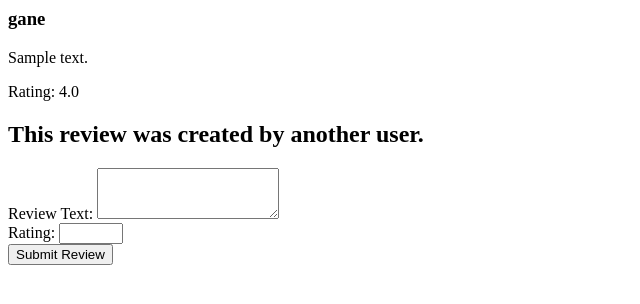
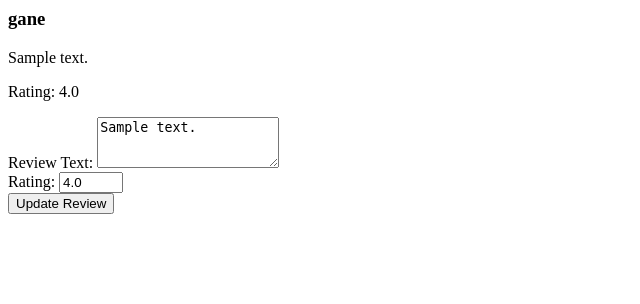
Before and after one commit to boyapally-ganesh/myproject1, a Django app: template restaurantapp/templates/review.html in a window 1280 px wide. Shown: the top 304 px of the page, without its empty margins (0-640 px from the left). Run offline with Django 4.2, Linux system fonts and the light colour scheme; the template is opened without the code that fills it: values that come from a table or form of the project are taken from there, others are empty; data comes from the database, SQL or seed files in the repository; tables that the repository leaves empty hold one stand-in row (values such as "Sample post").

Commit message:
Update review.html

```diff
--- a/restaurantapp/templates/review.html
+++ b/restaurantapp/templates/review.html
@@ -3,40 +3,140 @@
 
 <!-- Display reviews -->
 {% for review in reviews %}
-
     {% if review %}
         <div class="review">
             <h3>{{ review.user }}</h3>
             <p>{{ review.text }}</p>
             <p>Rating: {{ review.rating }}</p>
+
+            {% if review.user == request.user %}
+                <button type="button" class="btn btn-primary edit-review" data-review-id="{{ review.id }}">Edit Review</button>
+                <button type="button" class="btn btn-danger delete-review" data-review-id="{{ review.id }}">Delete Review</button>
+            {% endif %}
         </div>
-         {% if review.user == request.user %}
-                 <form method="post" action="{% url 'restaurantapp:delete_review' slug=restaurant.slug|slugify review_id=review.id %}?next={{ request.path }} %}">
-                 {% csrf_token %}
-                 <button type="submit" class="btn btn-danger">Delete Review</button>
-                 </form>
-         {% else %}
-               <h2 class="">This review was created by another user.</h2>
-         {% endif %}
     {% else %}
         <h2 class="h2">No review</h2>
     {% endif %}
+{% endfor %}
 
-{% endfor %}
 
 
 <!-- Add a new review -->
 
-<form method="post" action="{% url 'restaurantapp:add_review' slug=restaurant.slug %}">
+<form method="post" {% if review %}action="{% url 'restaurantapp:edit_review' slug=restaurant.slug|slugify review_id=review.id %}"{% else %}action="{% url 'restaurantapp:add_review' slug=restaurant.slug %}"{% endif %}>
     {% csrf_token %}
     <div class="form-group">
         <label for="text">Review Text:</label>
-        <textarea class="form-control" id="text" name="text" rows="3"></textarea>
+        <textarea class="form-control" id="text" name="text" rows="3">{% if review %}{{ review.text }}{% endif %}</textarea>
     </div>
     <div class="form-group">
         <label for="rating">Rating:</label>
-        <input type="number" class="form-control" id="rating" name="rating" min="1" max="5" step="0.1">
+        <input type="number" class="form-control" id="rating" name="rating" min="1" max="5" step="0.1" {% if review %}value="{{ review.rating }}"{% endif %}>
     </div>
-    <button type="submit" class="btn btn-primary">Submit Review</button>
+    <button type="submit" class="btn btn-primary">{% if review %}Update Review{% else %}Submit Review{% endif %}</button>
 </form>
+
+<script src="https://code.jquery.com/jquery-3.6.0.min.js"></script>
+
+<script>
+$(document).ready(function() {
+    // Edit Review
+    $(".edit-review").click(function() {
+        var reviewId = $(this).data("review-id");
+        var reviewText = $(this).siblings("p").first().text();
+        var reviewRating = $(this).siblings("p").last().text().replace("Rating: ", "");
+
+        // Create an editable form
+        var formHtml = `
+            <form class="edit-review-form" data-review-id="${reviewId}">
+                {% csrf_token %}
+                <div class="form-group">
+                    <label for="text">Review Text:</label>
+                    <textarea class="form-control" id="text" name="text" rows="3">${reviewText}</textarea>
+                </div>
+                <div class="form-group">
+                    <label for="rating">Rating:</label>
+                    <input type="number" class="form-control" id="rating" name="rating" min="1" max="5" step="0.1" value="${reviewRating}">
+                </div>
+                <button type="submit" class="btn btn-primary">Update Review</button>
+                <button type="button" class="btn btn-secondary cancel-edit">Cancel</button>
+            </form>
+        `;
+
+        // Replace the review content with the editable form
+        $(this).closest(".review").html(formHtml);
+    });
+
+    // Cancel Edit
+    $(document).on("click", ".cancel-edit", function() {
+        var reviewId = $(this).closest(".edit-review-form").data("review-id");
+        var reviewHtml = `
+            <h3>${$(".edit-review-form").siblings("h3").text()}</h3>
+            <p>${$(".edit-review-form textarea").val()}</p>
+            <p>Rating: ${$(".edit-review-form input").val()}</p>
+            <button type="button" class="btn btn-primary edit-review" data-review-id="${reviewId}">Edit Review</button>
+            <button type="button" class="btn btn-danger delete-review" data-review-id="${reviewId}">Delete Review</button>
+        `;
+        $(this).closest(".review").html(reviewHtml);
+    });
+
+    // Update Review
+    $(document).on("submit", ".edit-review-form", function(e) {
+        e.preventDefault();
+        var reviewId = $(this).data("review-id");
+        var reviewText = $(this).find("textarea").val();
+        var reviewRating = $(this).find("input").val();
+
+        // Perform AJAX request to update the review
+        $.ajax({
+            type: "POST",
+            url: "{% url 'restaurantapp:update_review' %}",
+            data: {
+                review_id: reviewId,
+                text: reviewText,
+                rating: reviewRating,
+                csrfmiddlewaretoken: $("input[name=csrfmiddlewaretoken]").val()
+            },
+            success: function(response) {
+                // Update the review content with the updated data
+                var reviewHtml = `
+                    <h3>${response.user}</h3>
+                    <p>${response.text}</p>
+                    <p>Rating: ${response.rating}</p>
+                    <button type="button" class="btn btn-primary edit-review" data-review-id="${reviewId}">Edit Review</button>
+                    <button type="button" class="btn btn-danger delete-review" data-review-id="${reviewId}">Delete Review</button>
+                `;
+                $(".edit-review-form[data-review-id=" + reviewId + "]").closest(".review").html(reviewHtml);
+            },
+            error: function() {
+                alert("Error occurred while updating the review.");
+            }
+        });
+    });
+
+    // Delete Review
+    $(document).on("click", ".delete-review", function() {
+        var reviewId = $(this).data("review-id");
+
+        // Perform AJAX request to delete the review
+        $.ajax({
+            type: "POST",
+            url: "{% url 'restaurantapp:delete_review' %}",
+            data: {
+                review_id: reviewId,
+                csrfmiddlewaretoken: $("input[name=csrfmiddlewaretoken]").val()
+            },
+            success: function() {
+                // Remove the deleted review from the DOM
+                $(".delete-review[data-review-id=" + reviewId + "]").closest(".review").remove();
+            },
+            error: function() {
+                alert("Error occurred while deleting the review.");
+            }
+        });
+    });
+});
+</script>
+
+
 <!-- Rest of the template code... -->
```
Lines whose indentation alone changed are shown as unchanged.
